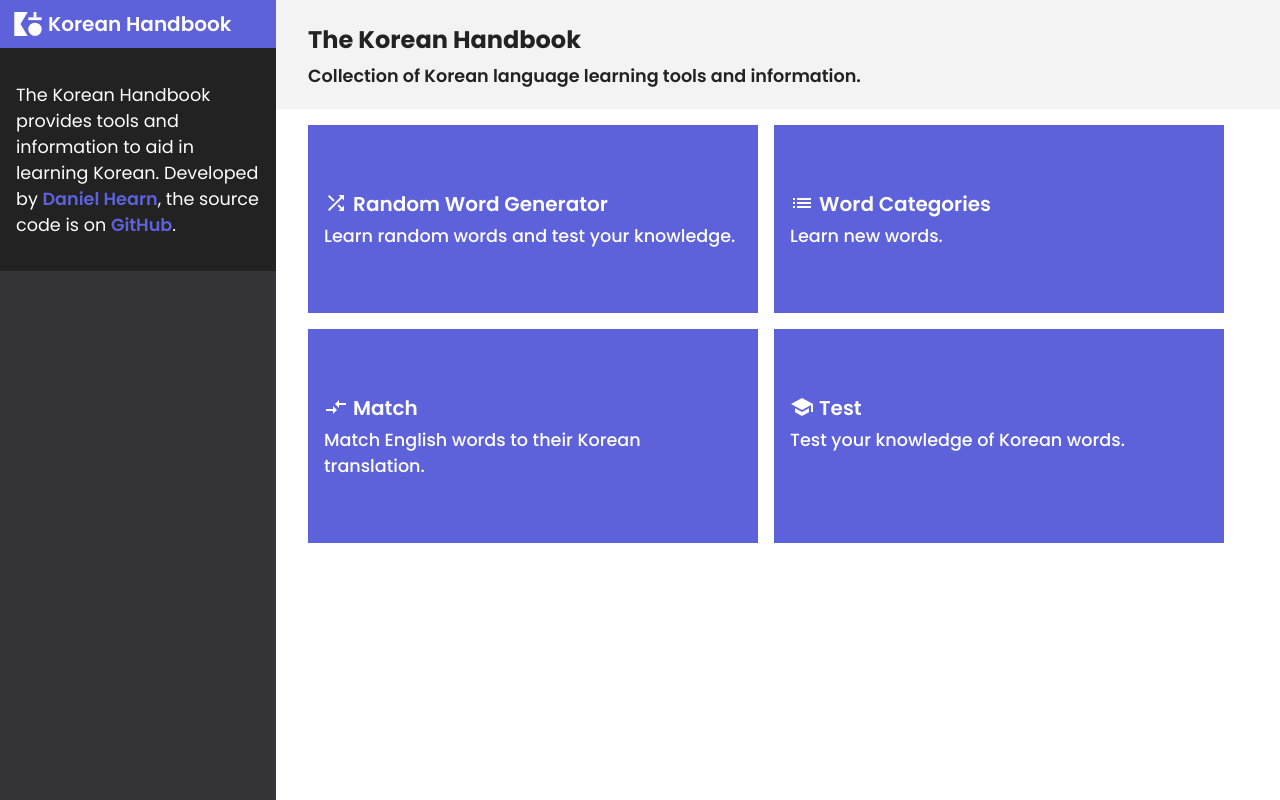
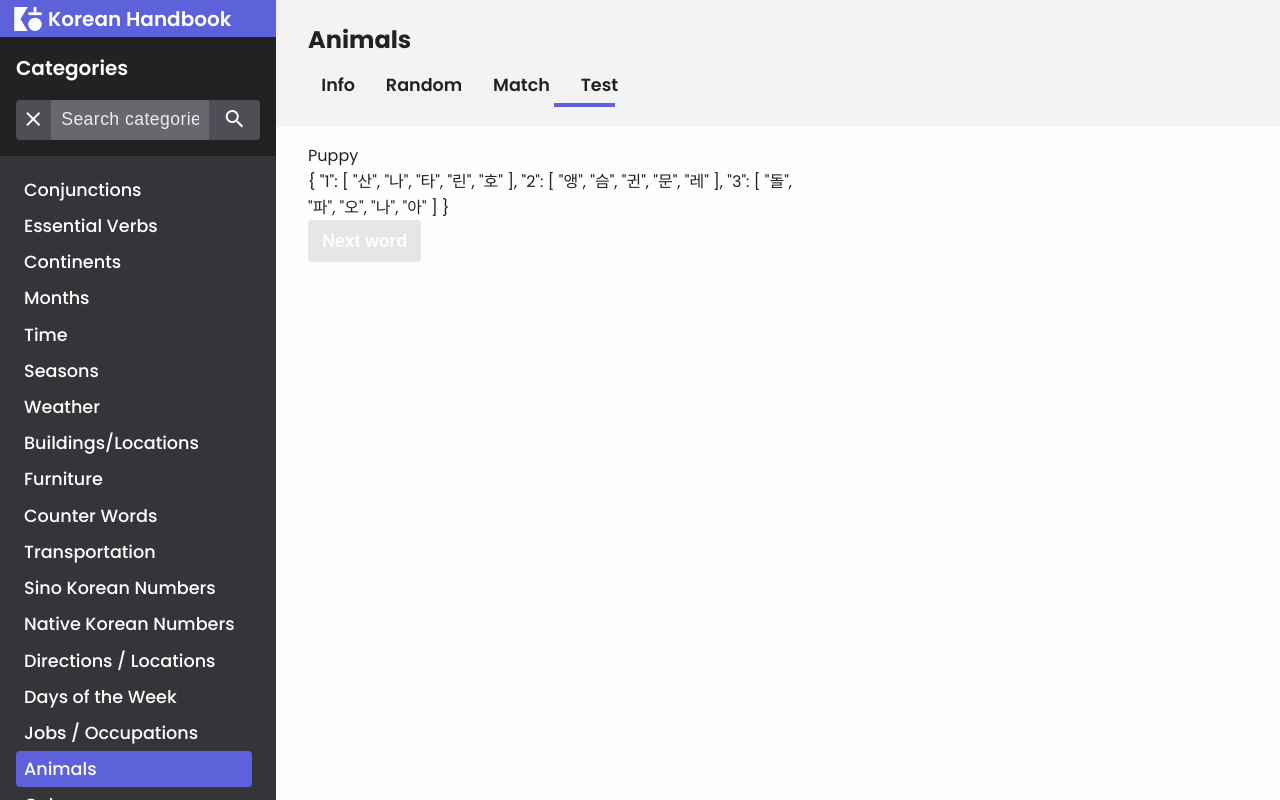
Before and after one commit to DanielHearn/korean-handbook, a Vue app in the folder korean-handbook/: page /content/animals/test in a window 1280 px wide. Before the commit this address led to /. Built offline with nearby package versions, Linux system fonts and the light colour scheme.

Commit message:
Start test

```diff
--- a/korean-handbook/src/components/Match/Match.js
+++ b/korean-handbook/src/components/Match/Match.js
@@ -70,10 +70,8 @@ export default {
             newWords.push(words[wordIndex])
             newWordIndexes.push(wordIndex)
           }
-          console.log(newWords)
         }
       }
-      console.log('done')
       const englishWords = shuffleArray(
         newWords.map((word, i) => {
           return { id: i, word: word.e }
--- /dev/null
+++ b/korean-handbook/src/components/Test/Test.js
@@ -0,0 +1,67 @@
+import { getRandomIndexFromArray } from '../../static/utilities.js'
+import { NUMBER_OF_CHARACTERS } from './constants'
+
+export default {
+  name: 'Test',
+  props: {
+    category: {
+      type: Object,
+      required: true,
+    },
+  },
+  data: function() {
+    return {
+      word: null,
+      numberOfCharacters: NUMBER_OF_CHARACTERS,
+      generatedCharacters: {},
+      currentStep: 0,
+      numberOfSteps: 0,
+    }
+  },
+  watch: {
+    category: function() {
+      this.reset()
+    },
+  },
+  methods: {
+    reset: function() {
+      this.word = null
+      this.generatedCharacters = {}
+      this.currentStep = 0
+      this.generateWord()
+    },
+    generateWord: function() {
+      const words = this.category.words
+      const wordIndex = getRandomIndexFromArray(words)
+      const newWord = words[wordIndex]
+      this.numberOfSteps = newWord.k.length
+
+      let koreanLetters = []
+      for (const otherWordIndex in words) {
+        if (otherWordIndex !== wordIndex) {
+          const otherWord = words[otherWordIndex]
+          koreanLetters = koreanLetters.concat([...otherWord.k])
+        }
+      }
+
+      let i = 0
+      while (i < this.numberOfSteps) {
+        const charactersForStep = Array.from(
+          new Array(NUMBER_OF_CHARACTERS)
+        ).map(() => koreanLetters[getRandomIndexFromArray(koreanLetters)])
+        this.generatedCharacters[i + 1] = charactersForStep
+        i++
+      }
+
+      this.word = newWord
+    },
+    nextWord: function() {
+      if (this.currentStep === this.numberOfSteps) {
+        this.reset()
+      }
+    },
+  },
+  mounted() {
+    this.generateWord()
+  },
+}
--- /dev/null
+++ b/korean-handbook/src/components/Test/Test.scss
@@ -0,0 +1,8 @@
+@import './../../scss/variables.scss';
+
+.test {
+  display: flex;
+  flex-direction: column;
+  max-width: 500px;
+  width: 100%;
+}
--- /dev/null
+++ b/korean-handbook/src/components/Test/Test.vue
@@ -0,0 +1,25 @@
+<template>
+  <div class="test" v-if="word">
+    <div class="test-word">
+      {{ word.e }}
+    </div>
+    <div class="test-word">
+      {{ generatedCharacters }}
+    </div>
+    <div class="test-actions">
+      <button
+        :disabled="this.currentStep < this.numberOfSteps"
+        @click="nextWord()"
+        class="button--primary"
+      >
+        Next word
+      </button>
+    </div>
+  </div>
+</template>
+
+<script src="./Test.js"></script>
+
+<style lang="scss">
+@import './Test.scss';
+</style>
--- /dev/null
+++ b/korean-handbook/src/components/Test/constants.js
@@ -0,0 +1 @@
+export const NUMBER_OF_CHARACTERS = 5
--- a/korean-handbook/src/static/router.js
+++ b/korean-handbook/src/static/router.js
@@ -46,7 +46,7 @@ const router = new Router({
       },
     },
     {
-      name: 'content_info',
+      name: 'content_match',
       path: '/content/:id/match',
       props: route => ({ id: route.params.id, content: 'match' }),
       component: () =>
@@ -54,6 +54,18 @@ const router = new Router({
       meta: {
         title: () => {
           return `Match ${titleEnd}`
+        },
+      },
+    },
+    {
+      name: 'content_test',
+      path: '/content/:id/test',
+      props: route => ({ id: route.params.id, content: 'test' }),
+      component: () =>
+        import(/* webpackChunkName: "info" */ './../views/Content.vue'),
+      meta: {
+        title: () => {
+          return `Test ${titleEnd}`
         },
       },
     },
--- a/korean-handbook/src/views/Content.vue
+++ b/korean-handbook/src/views/Content.vue
@@ -35,6 +35,11 @@
                 slug: 'match',
                 url: `/content/${id}/match`,
               },
+              {
+                name: 'Test',
+                slug: 'test',
+                url: `/content/${id}/test`,
+              },
             ]"
             :selected="content"
           />
@@ -48,6 +53,7 @@
         />
         <RandomWordGenerator v-if="content === 'random'" :category="category" />
         <Match v-if="content === 'match'" :category="category" />
+        <Test v-if="content === 'test'" :category="category" />
       </div>
     </main-panel>
   </div>
@@ -64,6 +70,7 @@ import Search from './../components/Search/Search.vue'
 import RandomWordGenerator from './../components/RandomWordGenerator/RandomWordGenerator.vue'
 import List from './../components/List/List.vue'
 import Match from './../components/Match/Match.vue'
+import Test from './../components/Test/Test.vue'
 
 export default {
   name: 'content',
@@ -77,6 +84,7 @@ export default {
     RandomWordGenerator,
     List,
     Match,
+    Test,
   },
   props: {
     id: {
```
